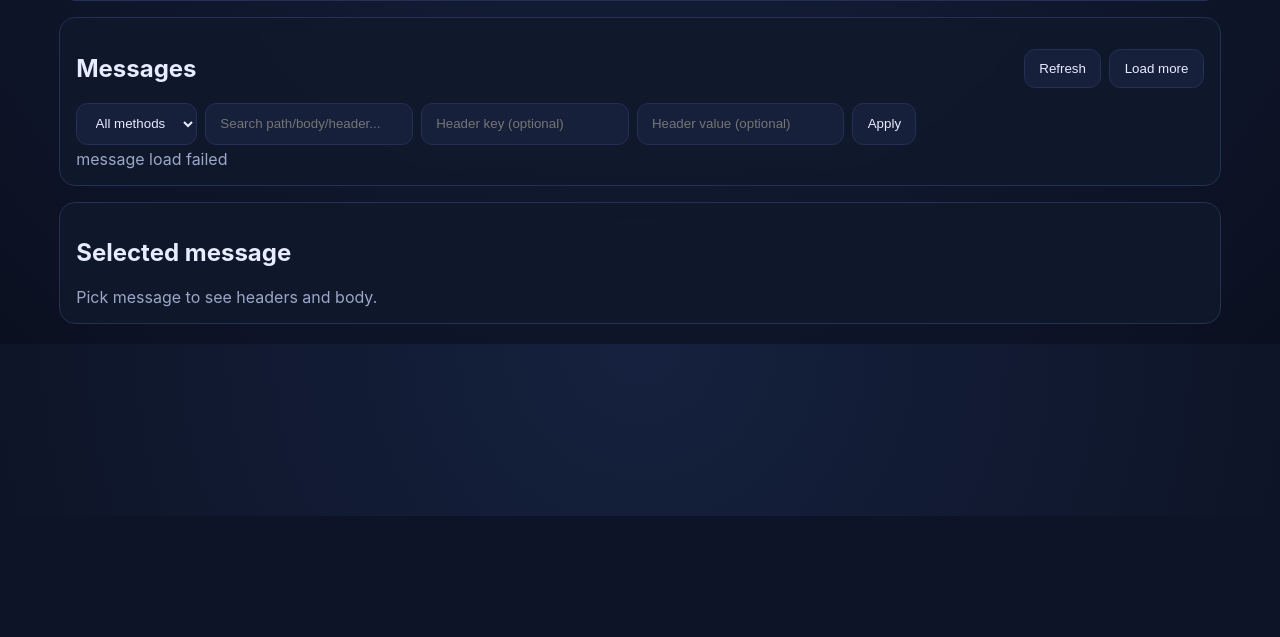
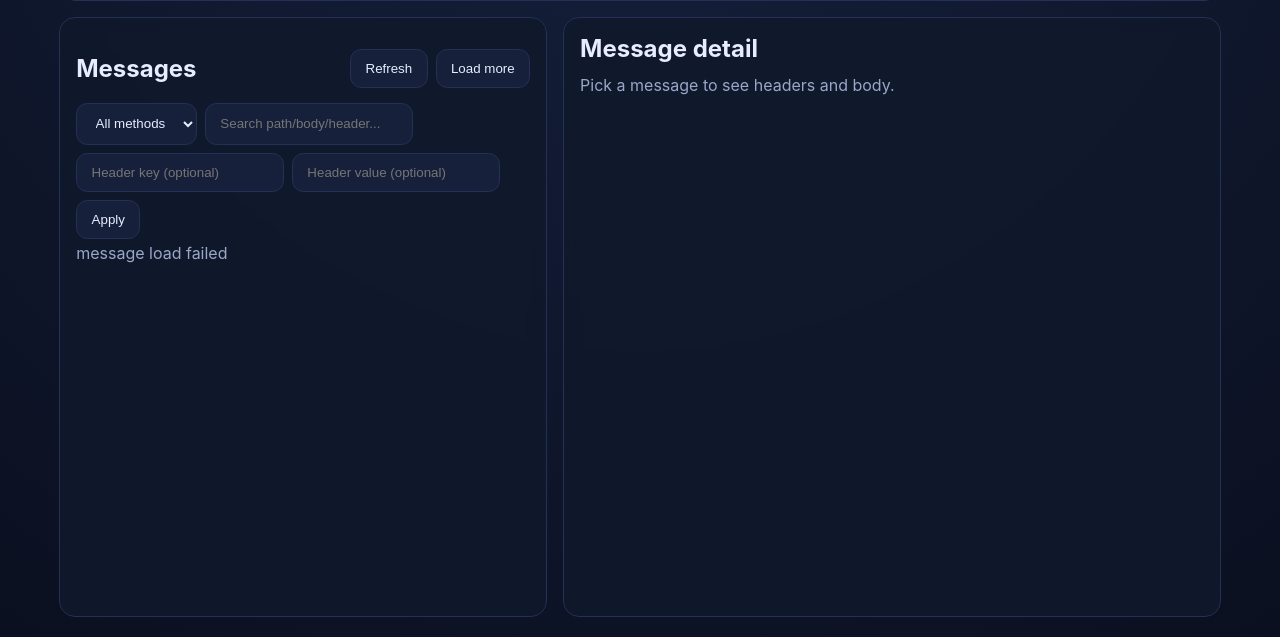
Before and after one commit to zyeap-JNPR/webhook-test-bin, a FastAPI app: template webhook_bin/templates/bin.html in a window 1280 px wide. Shown: the part 284-921 px from the top of the page. Before the commit the page ends 800 px from the top, so only its background shows below. Run offline with FastAPI, Linux system fonts and the light colour scheme; the template is opened without the code that fills it, so the values that code supplies are empty.

Commit message:
feat: split layout for bin dashboard
Messages list left, detail right. Both panels fixed 75vh with
independent scroll — no full-page scroll needed to see detail.
Collapses to stacked at 1100px.

Co-authored-by: Copilot <223556219+Copilot@users.noreply.github.com>

```diff
--- a/webhook_bin/static/styles.css
+++ b/webhook_bin/static/styles.css
@@ -88,6 +88,37 @@ button:hover, .ghost:hover { border-color: var(--accent); }
 .meta div { display: grid; gap: 0.2rem; }
 .meta dt { color: var(--muted); font-size: 0.85rem; }
 .meta dd { margin: 0; overflow-wrap: anywhere; }
+/* Split layout: message list left, detail right */
+.split-layout {
+  display: grid;
+  grid-template-columns: minmax(300px, 42%) 1fr;
+  gap: 1rem;
+  align-items: start;
+}
+.split-panel {
+  height: 75vh;
+  display: flex;
+  flex-direction: column;
+  overflow: hidden;
+}
+.split-panel .card-head,
+.split-panel .filter-form,
+.split-panel .section-title { flex-shrink: 0; }
+.filter-form { flex-wrap: wrap; }
+.message-list-scroll {
+  flex: 1;
+  overflow-y: auto;
+  padding-right: 0.25rem;
+}
+.detail-scroll {
+  flex: 1;
+  overflow-y: auto;
+  padding-right: 0.25rem;
+}
+@media (max-width: 1100px) {
+  .split-layout { grid-template-columns: 1fr; }
+  .split-panel { height: 50vh; }
+}
 .message-list { display: grid; gap: 0.75rem; }
 .message-item {
   display: grid;
--- a/webhook_bin/templates/bin.html
+++ b/webhook_bin/templates/bin.html
@@ -25,7 +25,8 @@
   </div>
 </section>
 
-<section class="panel">
+<div class="split-layout">
+  <section class="panel split-panel" id="messages-panel">
     <div class="card-head">
       <h2>Messages</h2>
       <div class="toolbar">
@@ -33,7 +34,7 @@
         <button type="button" id="load-more-btn">Load more</button>
       </div>
     </div>
-  <form id="message-filter-form" class="inline-form">
+    <form id="message-filter-form" class="inline-form filter-form">
       <select name="method">
         <option value="">All methods</option>
         <option value="POST">POST</option>
@@ -47,11 +48,12 @@
       <input name="header_value" placeholder="Header value (optional)" />
       <button type="submit">Apply</button>
     </form>
-  <div id="messages" data-bin-id="{{ bin.id }}" class="message-list"></div>
+    <div id="messages" data-bin-id="{{ bin.id }}" class="message-list message-list-scroll"></div>
   </section>
 
-<section class="panel">
-  <h2>Selected message</h2>
-  <div id="message-detail" class="detail-empty">Pick message to see headers and body.</div>
+  <section class="panel split-panel" id="detail-panel">
+    <h2 class="section-title">Message detail</h2>
+    <div id="message-detail" class="detail-empty detail-scroll">Pick a message to see headers and body.</div>
   </section>
+</div>
 {% endblock %}
```
Lines whose indentation alone changed are shown as unchanged.
